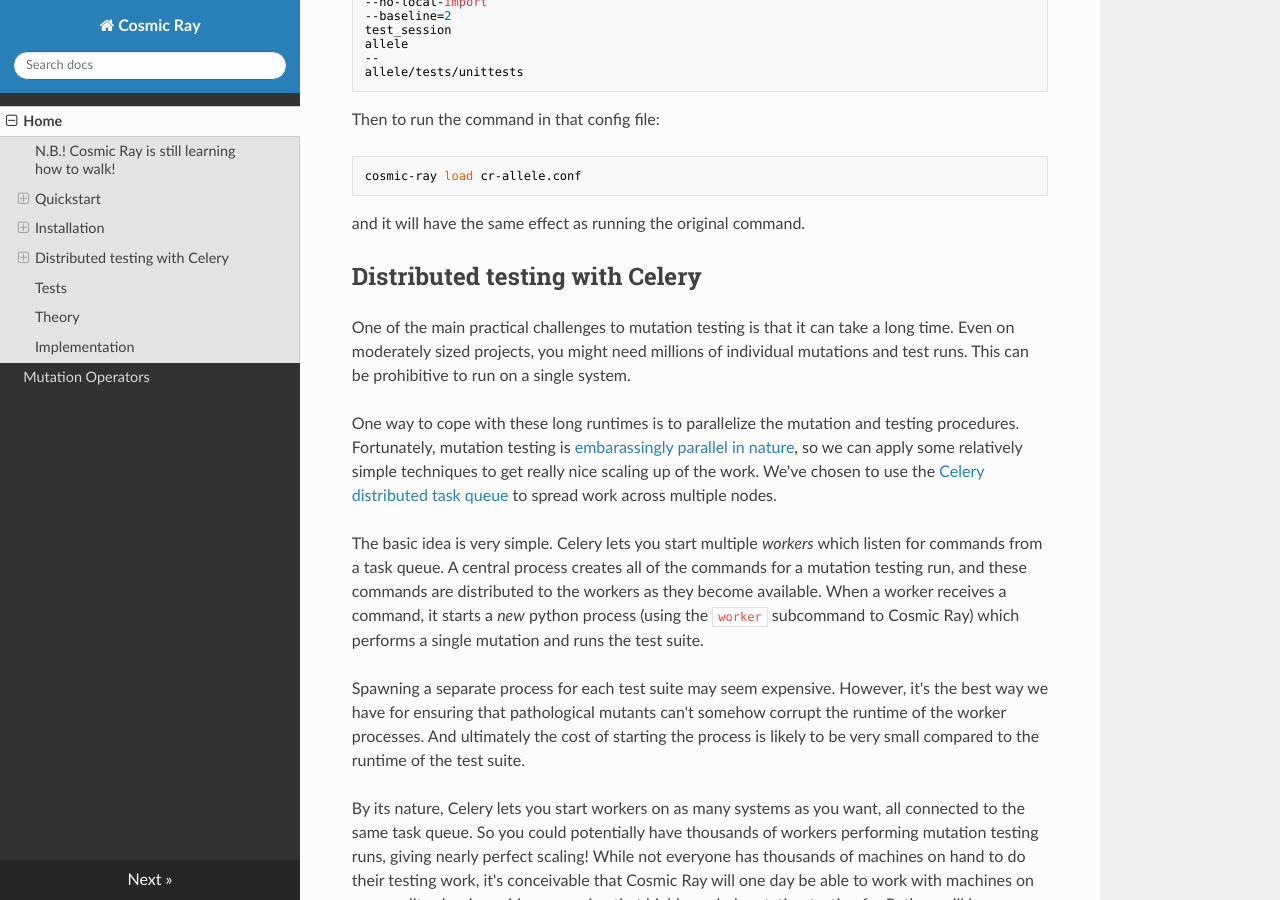
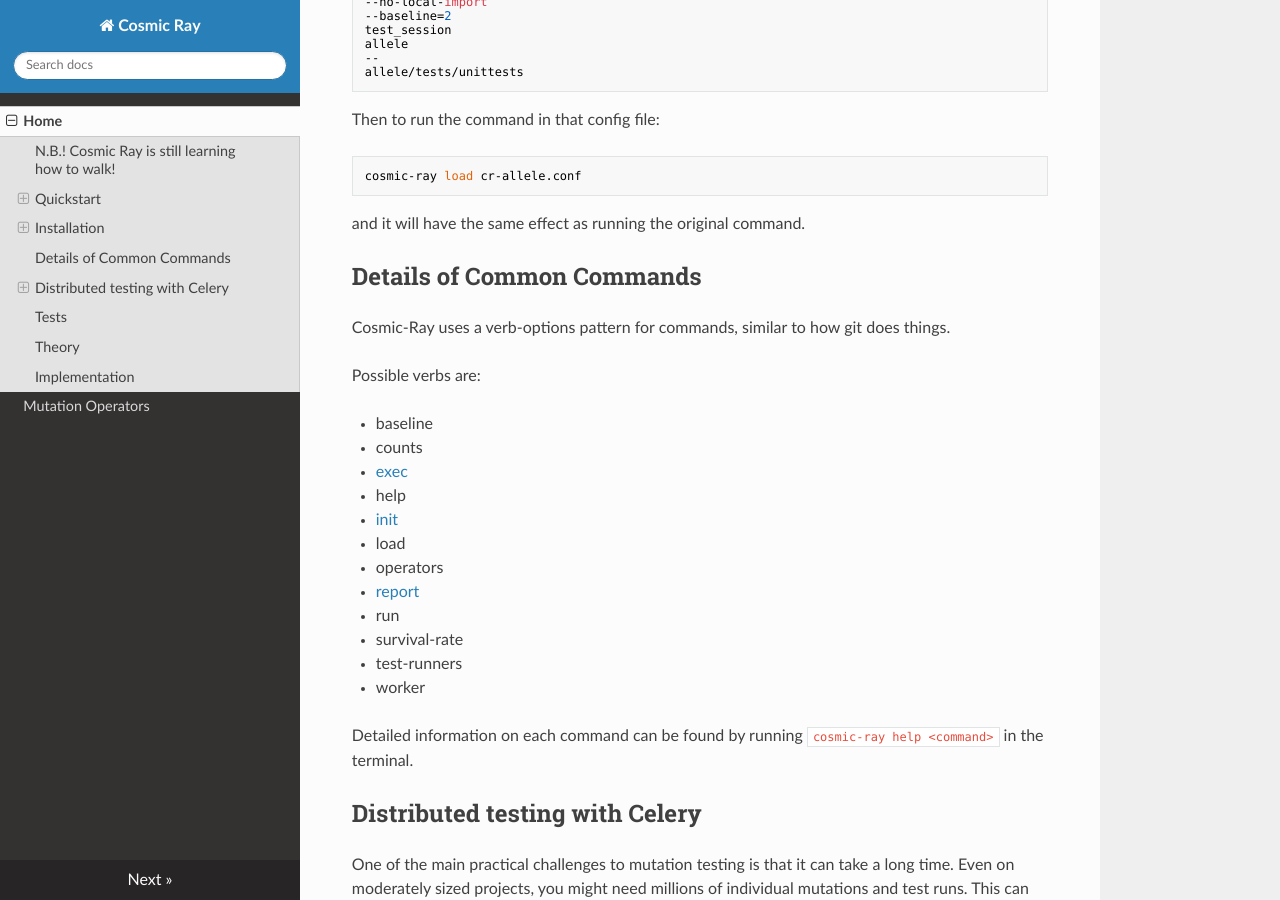
Before and after one commit to sixty-north/cosmic-ray, an MkDocs documentation site: the page built from docs/index.md, in a window 1280 px wide and 900 px high, scrolled down 5498 px. Built offline with MkDocs 1.6.1, drawn with Linux system fonts in a browser that asks for light colours; nearby versions of some CDN libraries; old or Windows-style settings are respelled for this version of MkDocs.

Commit message:
Added "Common Commands" section to docs/index.md

```diff
--- a/docs/index.md
+++ b/docs/index.md
@@ -296,6 +296,29 @@
 
 and it will have the same effect as running the original command.
 
+## Details of Common Commands
+
+Cosmic-Ray uses a verb-options pattern for commands, similar to how git does
+things.
+
+Possible verbs are:
+
++ baseline
++ counts
++ [exec](#exec)
++ help
++ [init](#init)
++ load
++ operators
++ [report](#report)
++ run
++ survival-rate
++ test-runners
++ worker
+
+Detailed information on each command can be found by running
+`cosmic-ray help <command>` in the terminal.
+
 ## Distributed testing with Celery
 
 One of the main practical challenges to mutation testing is that it can take a
```
